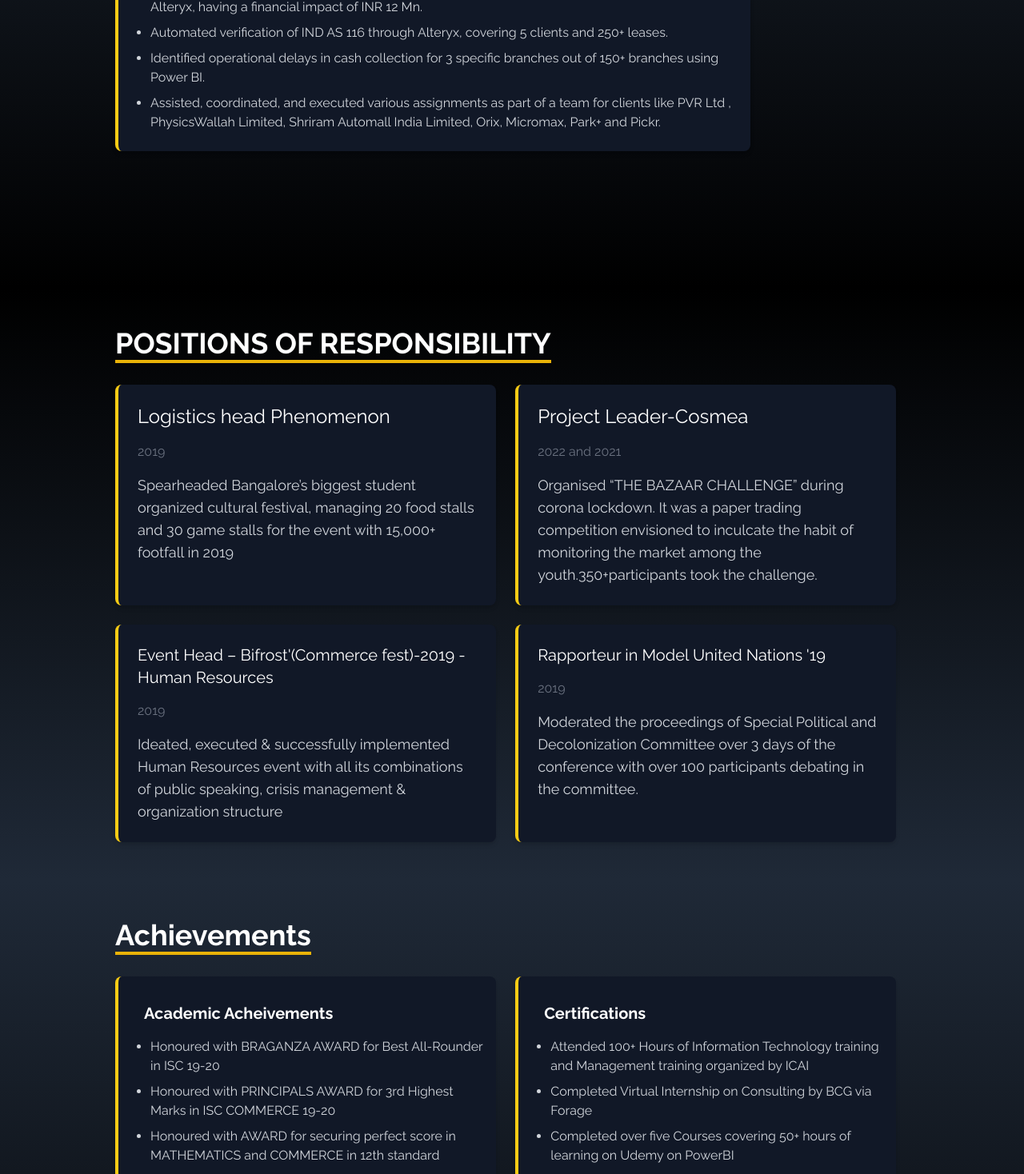
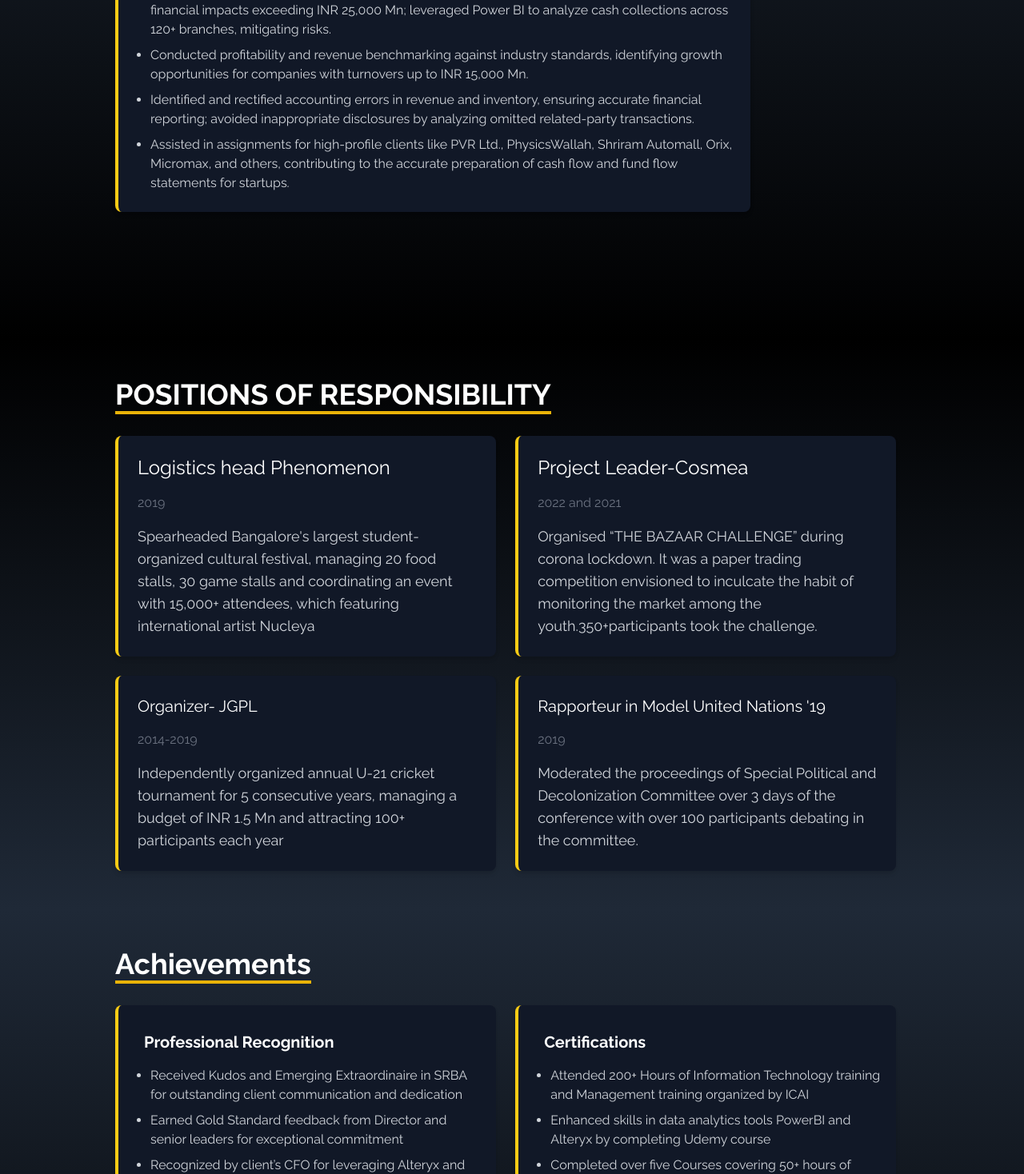
Before and after one commit to shubhamraj2604/CASarthak_portfolio, a React (Vite) app: page / in a window 1280 px wide. Shown: the part 2711-4179 px from the top of the page at 80% size. Built offline with nearby package versions, Linux system fonts and the light colour scheme; a web font is replaced by a local one.

Commit message:
Changes made in resume

```diff
--- a/src/compnents/Education.jsx
+++ b/src/compnents/Education.jsx
@@ -7,7 +7,7 @@
       year: "Nov 2024",
       degree: "CA Final",
       board: "Institute of Chartered Accountants of India",
-      percentage: "70.00 % -(AIR-53)",
+      percentage: "70.00 % ",
       remarks: "Exemption in all subjects"
     },
     {
@@ -29,7 +29,7 @@
     {
       id: 4,
       year: "Dec 2023",
-      degree: "BCOM A&F",
+      degree: "B.com A&F",
       board: "IGNOU, Open Learning",
       percentage: "70.83 %",
       remarks: "First Division"
--- a/src/compnents/Social.jsx
+++ b/src/compnents/Social.jsx
@@ -43,7 +43,7 @@
           <BsFillPersonLinesFill size={30} />
         </>
       ),
-      href: "/resume.pdf",
+      href: "Sarthak_Modi_CV.pdf",
       style: "rounded-br-md",
       download: true,
     },
--- a/src/compnents/achievements.jsx
+++ b/src/compnents/achievements.jsx
@@ -4,11 +4,11 @@
     const achievements=[
         {
             id: 1,
-            title: "Academic Acheivements",
+            title: "Professional Recognition",
             description:[
-                "  Honoured with BRAGANZA AWARD for Best All-Rounder in ISC 19-20 ",
-                "Honoured with PRINCIPALS AWARD for 3rd Highest Marks in ISC COMMERCE 19-20 ",
-                "Honoured with AWARD for securing perfect score in MATHEMATICS and COMMERCE in 12th standard "
+                "Received Kudos and Emerging Extraordinaire in SRBA for outstanding client communication and dedication",
+                "Earned Gold Standard feedback from Director and senior leaders for exceptional commitment ",
+                "Recognized by client’s CFO for leveraging Alteryx and Power BI to deliver actionable and impactful insights"
             ],
 
         },
@@ -16,8 +16,8 @@
             id: 2,
             title: "Certifications",
             description: [
-                "Attended 100+ Hours of Information Technology training and Management training organized by ICAI ",
-                "Completed Virtual Internship on  Consulting by BCG via Forage",
+                "Attended 200+ Hours of Information Technology training and Management training organized by ICAI ",
+                "Enhanced skills in data analytics tools PowerBI and Alteryx by completing Udemy course",
                 "Completed over five Courses covering 50+ hours of learning on Udemy on PowerBI "
             ]
 
@@ -26,11 +26,10 @@
             id: 3,
             title: "Other Achievements",
             description: [
-             "Secured Kudos Award and Extraordinnare Award in EY for client commitment and work ethics ",
-             "Won regional competition for event “Extempore” and represented Gurguram Branch and Nationals",
-             "Mentored over 25+ Students appearing for CA Intermediate Exams through Vision CA ",
-             "Created a whatsapp community of 300+ Members sharing Financial News named “Finworm” ",
-             "Secured 2nd Best presenter award during GMCS Training for my presentation on topic “Emergence of China” "
+             "Won regional competition for event “Extempore” and represented Gurugram Branch at Nationals",
+             "Honored with awards for Best All-Rounder and 3rd Highest Scorer in School ",
+             " Contributed articles to CA newsletter and “Finworm”, a financial newsletter community of 300+ members ",
+              "Secured 2nd best presenter award during GMCS Training among 40+ students conducted by ICAI  ",
             ]
         }
 
--- a/src/compnents/position.jsx
+++ b/src/compnents/position.jsx
@@ -7,7 +7,7 @@
       position: "Logistics head Phenomenon",
       year: 2019,
       description:
-        "Spearheaded Bangalore’s biggest student organized cultural festival, managing 20 food stalls and 30 game stalls for the event with 15,000+ footfall in 2019 ",
+        "Spearheaded Bangalore's largest student-organized cultural festival, managing 20 food stalls, 30 game stalls and coordinating an event with 15,000+ attendees, which featuring international artist Nucleya ",
     },
     {
       id: 2,
@@ -18,10 +18,10 @@
     },
     {
       id: 3,
-      position: "Event Head – Bifrost'(Commerce fest)-2019 - Human Resources",
-      year: 2019,
+      position: " Organizer- JGPL",
+      year: 2014 + "-" +2019,
       description:
-        "Ideated, executed & successfully implemented Human Resources event with all its combinations of public speaking, crisis management & organization structure",
+        "Independently organized annual U-21 cricket tournament for 5 consecutive years, managing a budget of INR 1.5 Mn and attracting 100+ participants each year ",
     },
     {
       id: 4,
--- a/src/compnents/work.jsx
+++ b/src/compnents/work.jsx
@@ -7,17 +7,34 @@
       firm: "Articleship firm – S.R. Batliboi and Associates LLP (Member firm of EY Group)",
       position: "Intern-Statutory Audit TMT",
       duration: "April 2022 – Present",
-      description: [
-        { id: 101, value: "Identified an error in an accounting estimate of provisions with the help of the Data Analytics tool Alteryx, having a financial impact of INR 12 Mn." },
-        { id: 102, value: "Automated verification of IND AS 116 through Alteryx, covering 5 clients and 250+ leases." },
-        { id: 103, value: "Identified operational delays in cash collection for 3 specific branches out of 150+ branches using Power BI." },
-        { id: 104, value: "Assisted, coordinated, and executed various assignments as part of a team for clients like PVR Ltd , PhysicsWallah Limited, Shriram Automall India Limited, Orix, Micromax, Park+ and Pickr." }
-      ]
+      description:
+        [
+          {
+            id: 1,
+            value: "Led audit procedures for key financial areas, including revenue, leases, and ESOPs, over multiple quarters for major companies with turnovers up to INR 35,000 Mn, and executed audits for fixed assets and financial controls."
+          },
+          {
+            id: 2,
+            value: "Automated IND AS 116 audit procedures using Alteryx for multiple clients, improving efficiency for financial impacts exceeding INR 25,000 Mn; leveraged Power BI to analyze cash collections across 120+ branches, mitigating risks."
+          },
+          {
+            id: 3,
+            value: "Conducted profitability and revenue benchmarking against industry standards, identifying growth opportunities for companies with turnovers up to INR 15,000 Mn."
+          },
+          {
+            id: 4,
+            value: "Identified and rectified accounting errors in revenue and inventory, ensuring accurate financial reporting; avoided inappropriate disclosures by analyzing omitted related-party transactions."
+          },
+          {
+            id: 5,
+            value: "Assisted in assignments for high-profile clients like PVR Ltd., PhysicsWallah, Shriram Automall, Orix, Micromax, and others, contributing to the accurate preparation of cash flow and fund flow statements for startups."
+          }
+        ]
     }
   ];
 
   return (
-    <div id="WorkExperience" className="w-full  md:h-screen bg-gradient-to-b from-gray-800 to-black text-white py-8 ">
+    <div id="WorkExperience" className="w-full max-h-max  bg-gradient-to-b from-gray-800 to-black text-white py-20 md:py-8 ">
       <div className="max-w-screen-lg flex flex-col p-4 mx-auto justify-center w-full h-screen ">
         <div className="pb-8">
           <p className="text-4xl font-bold inline border-b-4 border-yellow-500">Work Experience</p>
```
Also changed, not shown: 2 other files (tests, documents, lock files or other folders).
